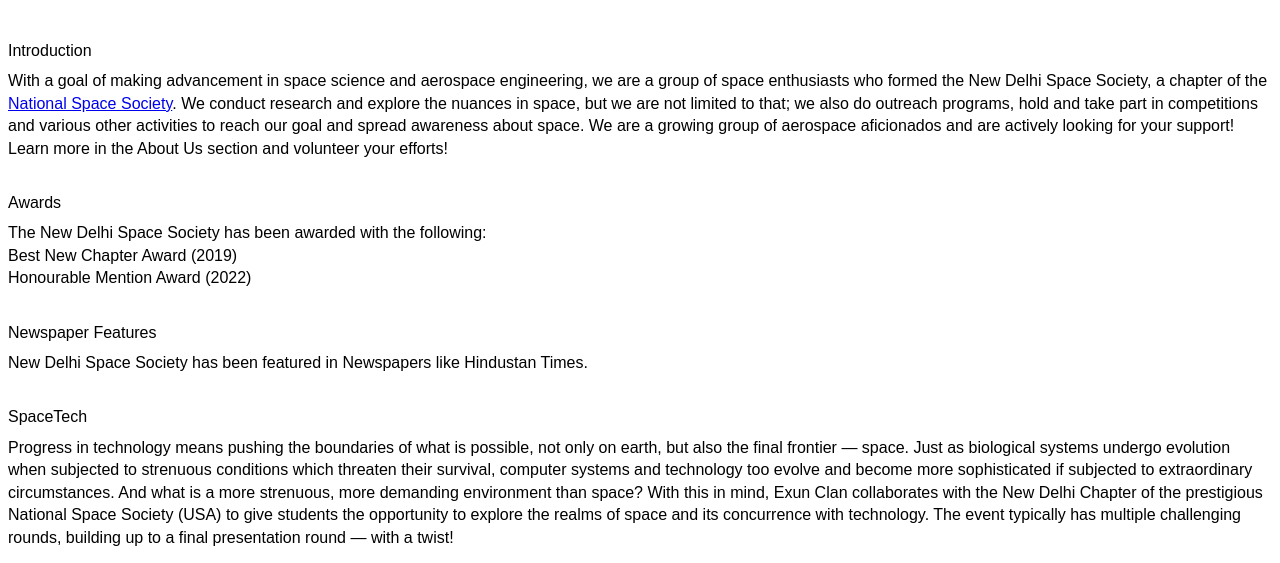
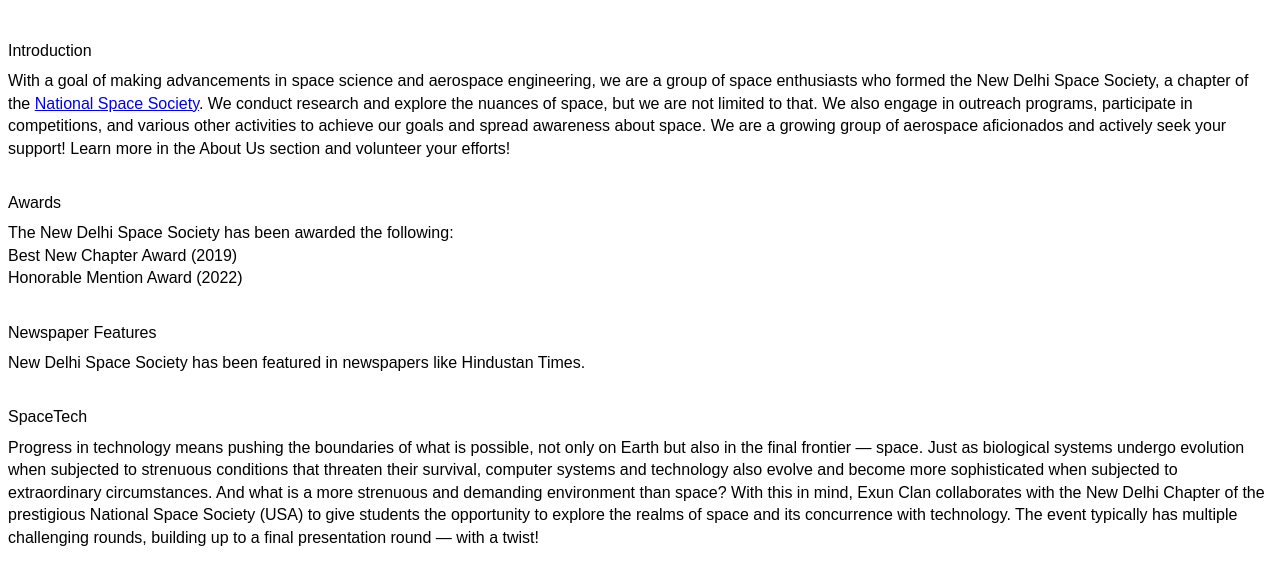
Before and after one commit to New-Delhi-Space-Society/new-delhi-space-society.github.io, a Next.js app: page / in a window 1280 px wide. Shown: the part 389-952 px from the top of the page. Built offline with nearby package versions, Linux system fonts and the light colour scheme.

Commit message:
Update Contents.tsx

```diff
--- a/components/index/Contents.tsx
+++ b/components/index/Contents.tsx
@@ -8,28 +8,28 @@ export default function Contents() {
     <AppContainer>
       <SubHeadingContents title="Introduction">
         <KBody>
-          With a goal of making advancement in space science and aerospace engineering, we are a group of space enthusiasts who formed the New Delhi Space Society, a chapter of the{" "}
-          <a href={nssUrl} target="_blank">
+          With a goal of making advancements in space science and aerospace engineering, we are a group of space enthusiasts who formed the New Delhi Space Society, a chapter of the{" "}
+          <a href={nssUrl} target="_blank" rel="noopener noreferrer">
             National Space Society
           </a>
-          . We conduct research and explore the nuances in space, but we are not limited to that; we also do outreach programs, hold and take part in competitions and various other activities to reach our goal and spread awareness about space. We are a growing group of aerospace aficionados and are actively looking for your support! Learn more in the About Us section and volunteer your efforts!
+          . We conduct research and explore the nuances of space, but we are not limited to that. We also engage in outreach programs, participate in competitions, and various other activities to achieve our goals and spread awareness about space. We are a growing group of aerospace aficionados and actively seek your support! Learn more in the About Us section and volunteer your efforts!
         </KBody>
       </SubHeadingContents>
       <SubHeadingContents title="Awards">
         <KBody>
-          The New Delhi Space Society has been awarded with the following:
+          The New Delhi Space Society has been awarded the following:
           <ul>
             <li>Best New Chapter Award (2019)</li>
-            <li>Honourable Mention Award (2022)</li>
+            <li>Honorable Mention Award (2022)</li>
           </ul>
         </KBody>
       </SubHeadingContents>
       <SubHeadingContents title="Newspaper Features">
-        <KBody>New Delhi Space Society has been featured in Newspapers like Hindustan Times.</KBody>
+        <KBody>New Delhi Space Society has been featured in newspapers like Hindustan Times.</KBody>
       </SubHeadingContents>
       <SubHeadingContents title="SpaceTech">
         <KBody>
-          Progress in technology means pushing the boundaries of what is possible, not only on earth, but also the final frontier — space. Just as biological systems undergo evolution when subjected to strenuous conditions which threaten their survival, computer systems and technology too evolve and become more sophisticated if subjected to extraordinary circumstances. And what is a more strenuous, more demanding environment than space? With this in mind, Exun Clan collaborates with the New Delhi Chapter of the prestigious National Space Society (USA) to give students the opportunity to explore the realms of space and its concurrence with technology. The event typically has multiple challenging rounds, building up to a final presentation round — with a twist!
+          Progress in technology means pushing the boundaries of what is possible, not only on Earth but also in the final frontier — space. Just as biological systems undergo evolution when subjected to strenuous conditions that threaten their survival, computer systems and technology also evolve and become more sophisticated when subjected to extraordinary circumstances. And what is a more strenuous and demanding environment than space? With this in mind, Exun Clan collaborates with the New Delhi Chapter of the prestigious National Space Society (USA) to give students the opportunity to explore the realms of space and its concurrence with technology. The event typically has multiple challenging rounds, building up to a final presentation round — with a twist!
         </KBody>
       </SubHeadingContents>
     </AppContainer>
```
